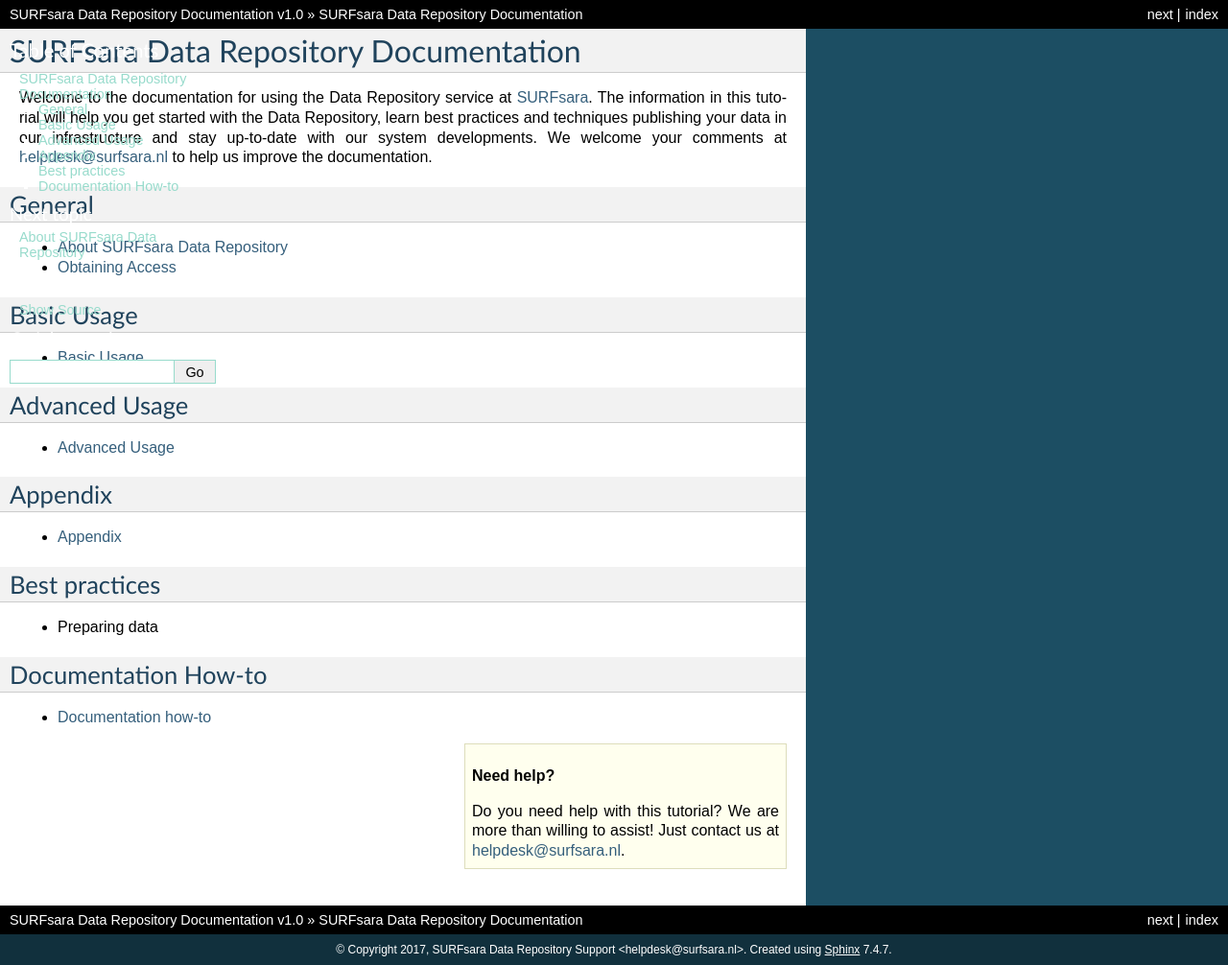
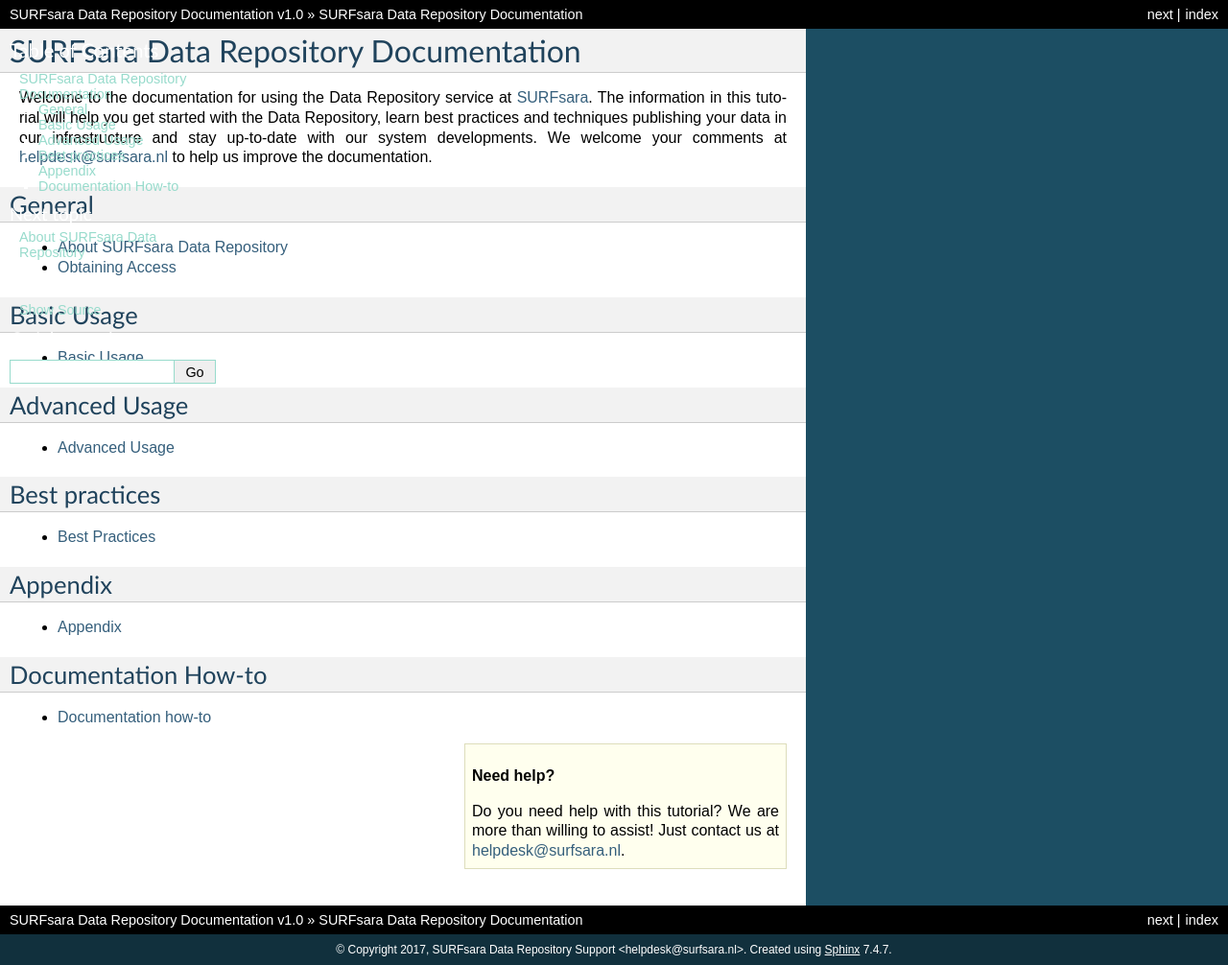
Before and after one commit to sara-nl/sdrdocs, a Sphinx documentation site: the page built from source/index.rst, in a window 1280 px wide. Shown: the whole page at 96% size. Built offline with Sphinx 7.4.7, drawn with Linux system fonts in a browser that asks for light colours; some of the changed lines change nothing that is shown.

Commit message:
Edited typos

```diff
--- a/source/index.rst
+++ b/source/index.rst
@@ -47,6 +47,19 @@
    Pages/advanced-usage.md
 
 
+.. _best-practices:
+
+==============
+Best practices
+==============
+
+.. toctree::
+   :maxdepth: 1
+
+   Pages/best-practices.md
+
+
+
 .. _appendix:
 
 ===============
@@ -60,19 +73,8 @@
 
 
 
-.. _best-practices:
+.. _documentation-howto:
 
-==============
-Best practices
-==============
-
-.. toctree::
-   :maxdepth: 1
-
-   Pages/best-practices.md
-
-
-.. _documentation-howto:
 ==============
 Documentation How-to
 ==============
```
Also changed, not shown: source/Pages/best-practices.md (+1 -1 lines).
